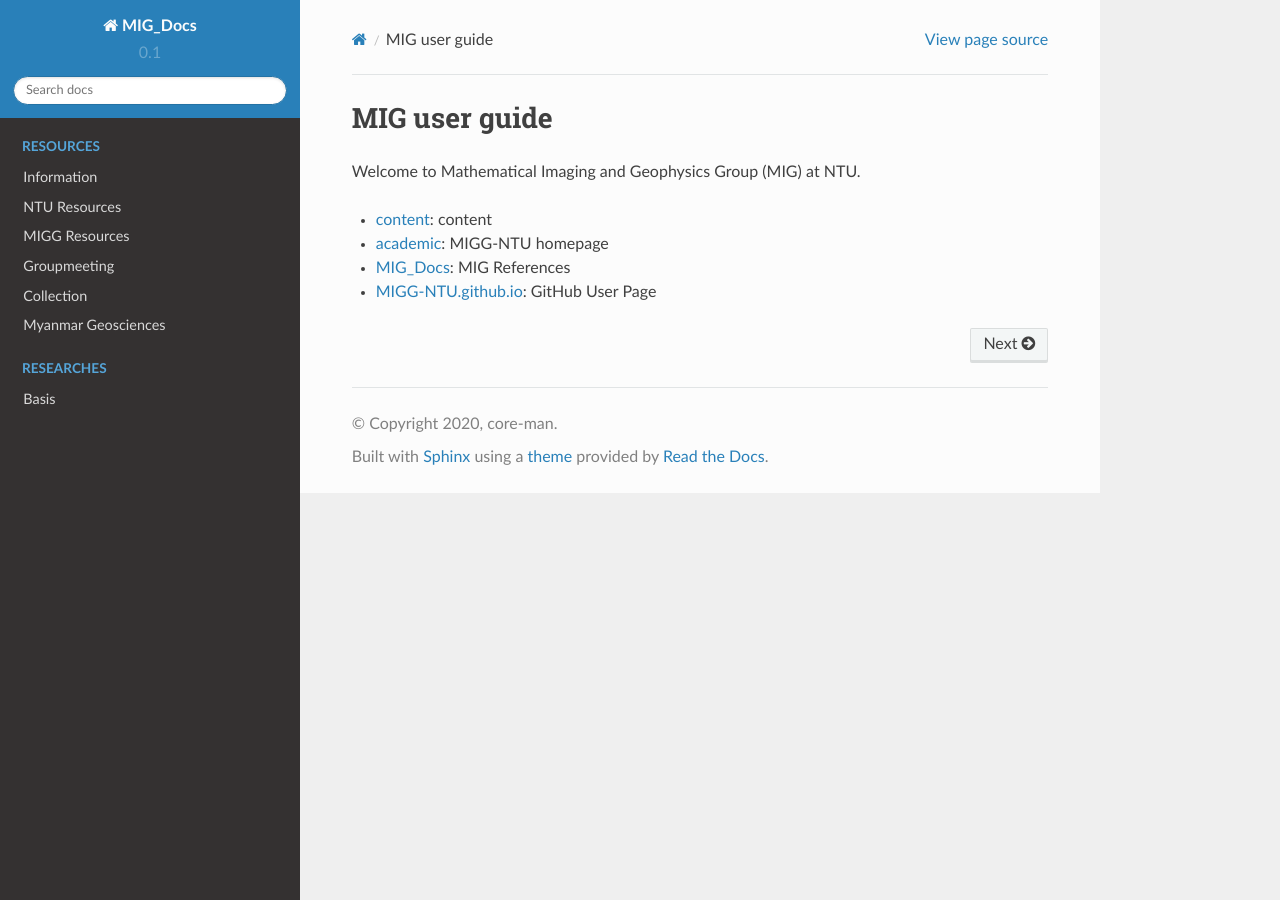
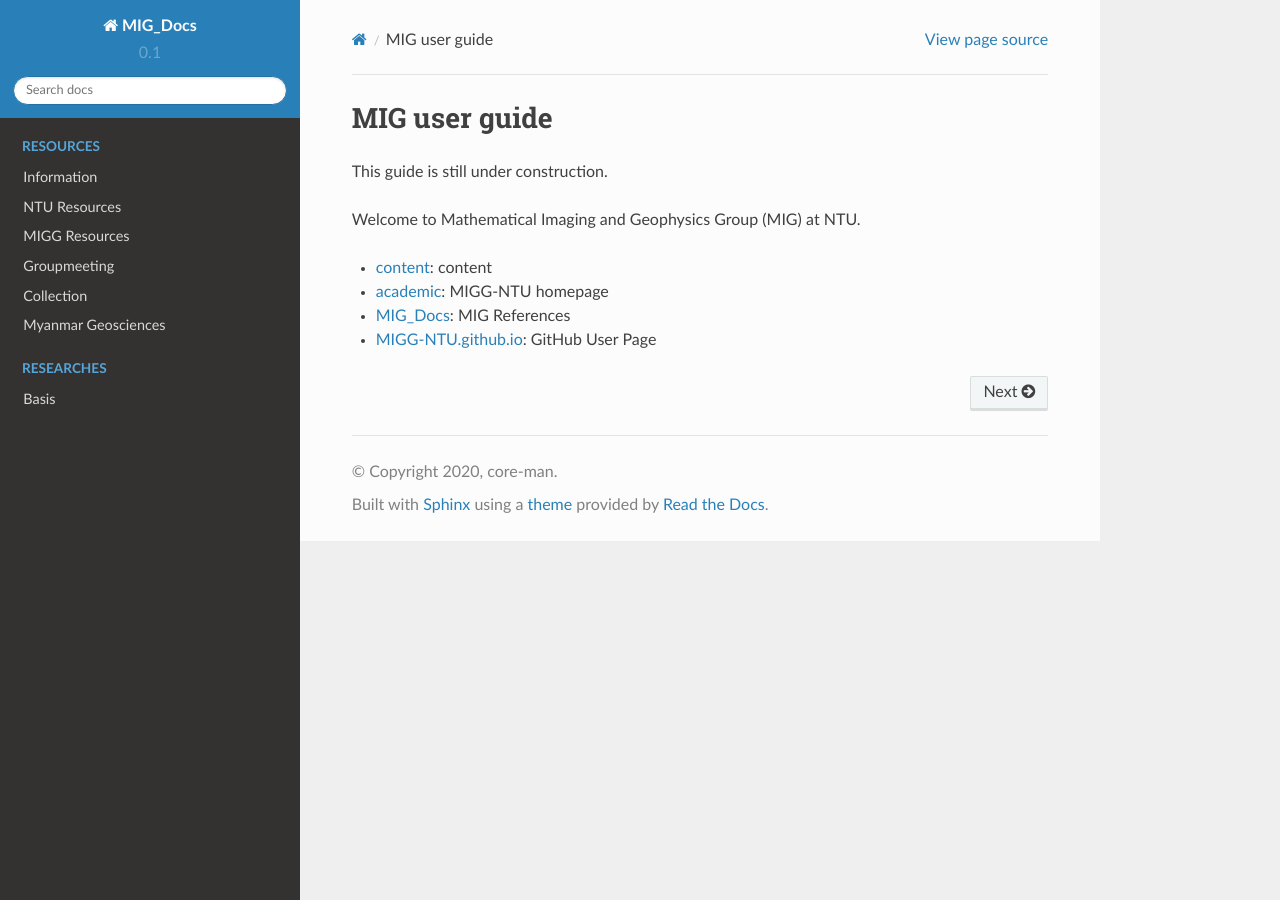
Before and after one commit to MIGG-NTU/MIG_Docs, a Sphinx documentation site: the page built from source/index.rst, in a window 1280 px wide. Built offline with Sphinx 7.4.7 and the Read the Docs theme 2.0.0, drawn with Linux system fonts in a browser that asks for light colours.

Commit message:
Update index.rst

```diff
--- a/source/index.rst
+++ b/source/index.rst
@@ -1,5 +1,7 @@
 MIG user guide
 ===============
+
+This guide is still under construction.
 
 Welcome to Mathematical Imaging and Geophysics Group (MIG) at NTU.
 
```
